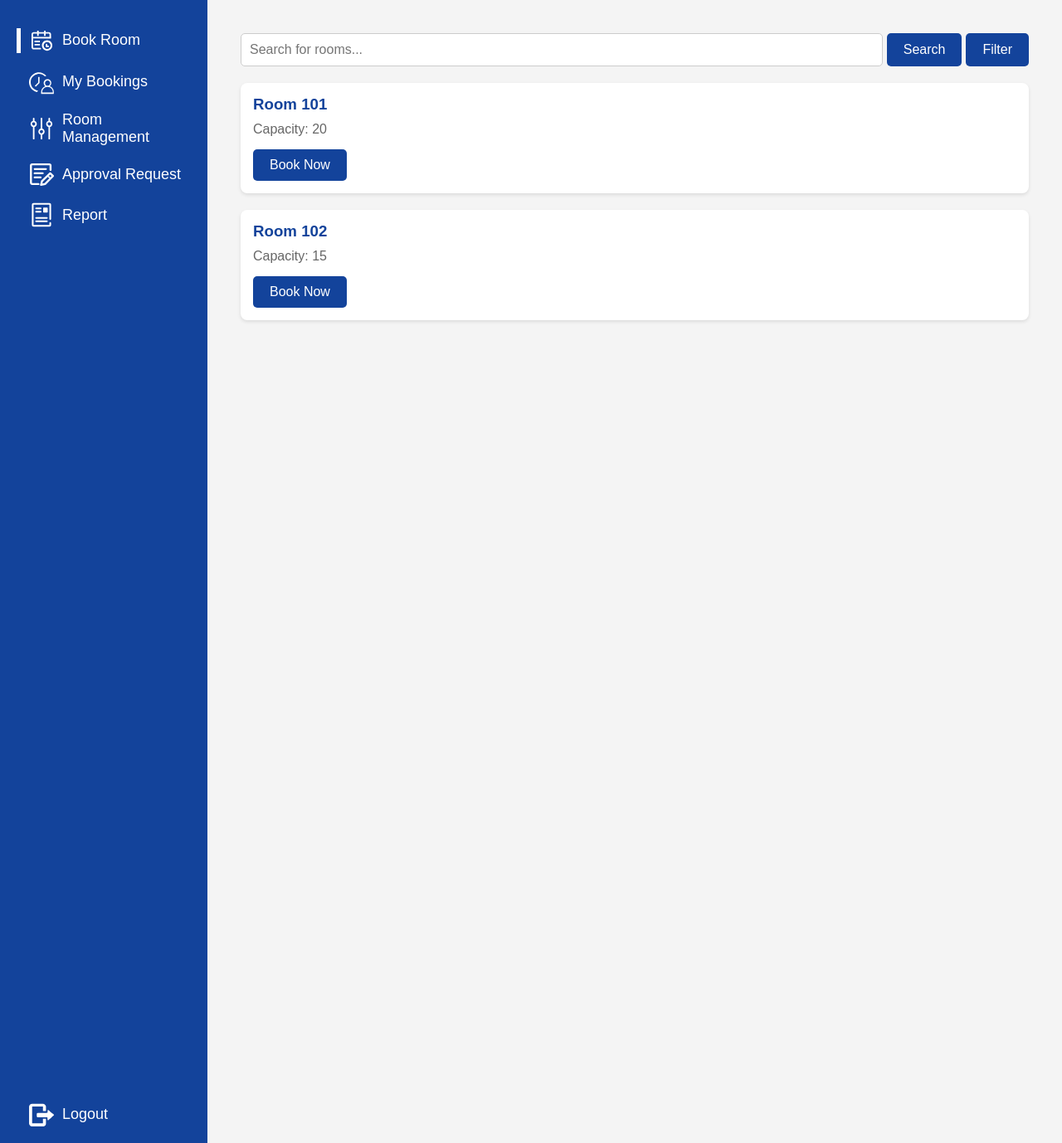
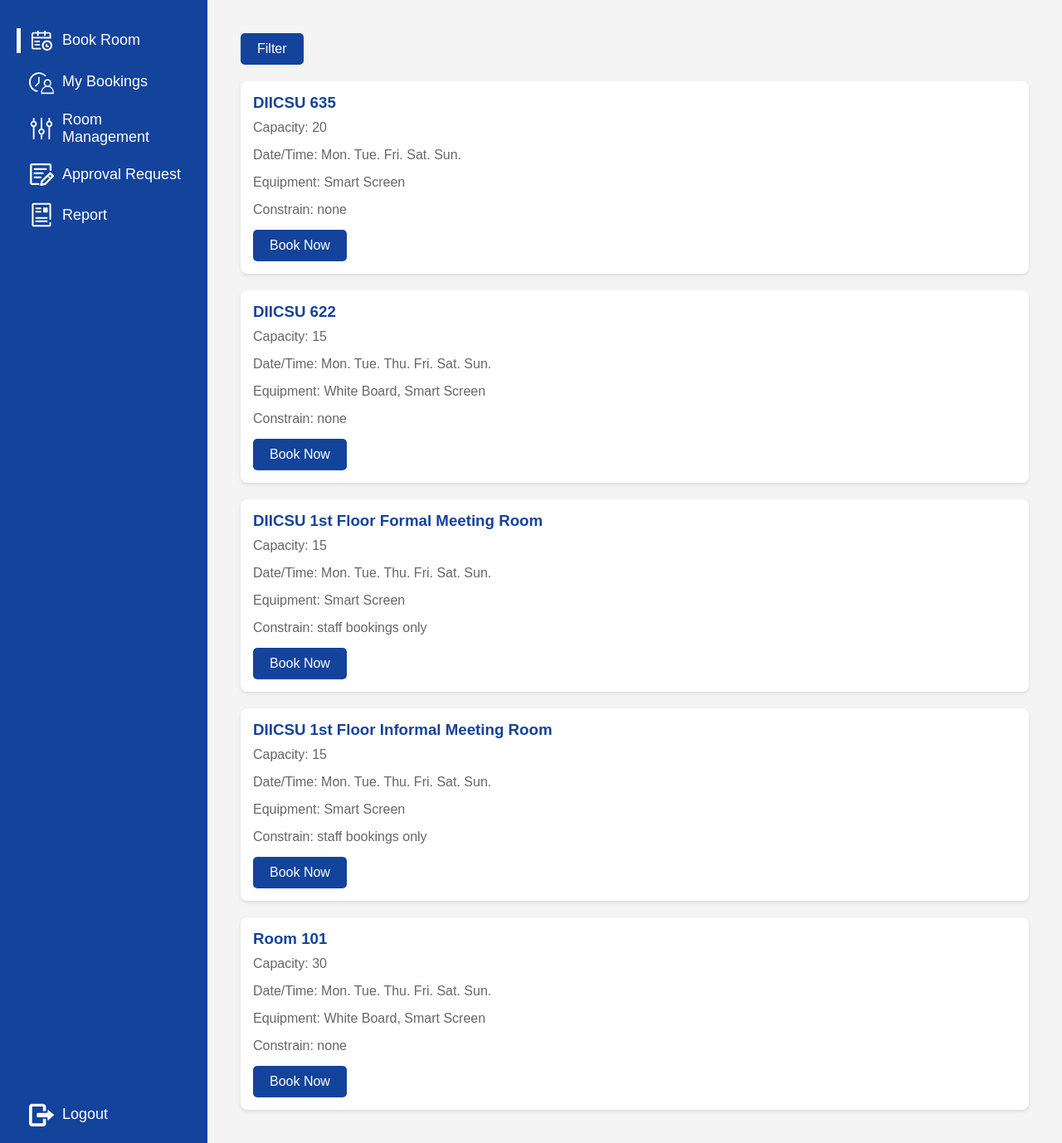
Before and after one commit to Iateautumn/easy_booking_Delta_Force, a Flask app: template app/templates/booking/dashboard.html in a window 1280 px wide. Shown: the part 90-1468 px from the top of the page at 83% size. Run offline with Flask 3, Linux system fonts and the light colour scheme; the template is opened without the code that fills it, so the values that code supplies are empty.

Commit message:
remove unnecessary search bar in booking page; optimizing example cards; update booking time period selection

```diff
--- a/app/static/css/style.css
+++ b/app/static/css/style.css
@@ -143,7 +143,7 @@ header h1 {
     border-radius: 5px;
     cursor: pointer;
     font-size: 16px;
-    margin-left: 5px;
+    margin-left: 0;
 }
 
 .search-bar .search-btn:hover, .search-bar .filter-btn:hover {
@@ -258,6 +258,7 @@ header h1 {
 }
 
 .apply-btn {
+    margin-top: 4px;
     width: 100%;
     padding: 10px;
     background-color: #13439b;
@@ -592,3 +593,13 @@ header h1 {
 .apply-btn:hover {
     background-color: #112d6f;
 }
+
+.date_label {
+    display: flex;
+    align-items: center;
+    margin-bottom: 5px;
+}
+
+.ui-checkbox {
+    margin-right: 10px;
+}
--- a/app/templates/booking/dashboard.html
+++ b/app/templates/booking/dashboard.html
@@ -60,20 +60,50 @@
 
             <section id="book-room-section" class="content-section">
                 <div class="search-bar">
-                    <input type="text" placeholder="Search for rooms...">
-                    <button class="search-btn">Search</button>
+<!--                    <input type="text" placeholder="Search for rooms...">-->
+<!--                    <button class="search-btn">Search</button>-->
                     <button class="filter-btn" id="filter-btn">Filter</button>
                 </div>
                 <div class="room-list">
                     <!-- Example Room Cards -->
                     <div class="room-card">
-                        <h3>Room 101</h3>
+                        <h3>DIICSU 635</h3>
                         <p>Capacity: 20</p>
+                        <p>Date/Time: Mon. Tue. Fri. Sat. Sun.</p>
+                        <p>Equipment: Smart Screen</p>
+                        <p>Constrain: none</p>
                         <button class="action-btn">Book Now</button>
                     </div>
                     <div class="room-card">
-                        <h3>Room 102</h3>
+                        <h3>DIICSU 622</h3>
                         <p>Capacity: 15</p>
+                        <p>Date/Time: Mon. Tue. Thu. Fri. Sat. Sun.</p>
+                        <p>Equipment: White Board, Smart Screen</p>
+                        <p>Constrain: none</p>
+                        <button class="action-btn">Book Now</button>
+                    </div>
+                    <div class="room-card">
+                        <h3>DIICSU 1st Floor Formal Meeting Room</h3>
+                        <p>Capacity: 15</p>
+                        <p>Date/Time: Mon. Tue. Thu. Fri. Sat. Sun.</p>
+                        <p>Equipment: Smart Screen</p>
+                        <p>Constrain: staff bookings only</p>
+                        <button class="action-btn">Book Now</button>
+                    </div>
+                    <div class="room-card">
+                        <h3>DIICSU 1st Floor Informal Meeting Room</h3>
+                        <p>Capacity: 15</p>
+                        <p>Date/Time: Mon. Tue. Thu. Fri. Sat. Sun.</p>
+                        <p>Equipment: Smart Screen</p>
+                        <p>Constrain: staff bookings only</p>
+                        <button class="action-btn">Book Now</button>
+                    </div>
+                    <div class="room-card">
+                        <h3>Room 101</h3>
+                        <p>Capacity: 30</p>
+                        <p>Date/Time: Mon. Tue. Thu. Fri. Sat. Sun.</p>
+                        <p>Equipment: White Board, Smart Screen</p>
+                        <p>Constrain: none</p>
                         <button class="action-btn">Book Now</button>
                     </div>
                 </div>
@@ -82,7 +112,7 @@
     </div>
 
     <!-- Booking Modal -->
-    <div class="booking-modal" id="booking-modal">
+    <div class="booking-modal hidden" id="booking-modal">
         <div class="booking-content">
             <h2>Book Room</h2>
             <div class="booking-group">
@@ -90,12 +120,19 @@
                 <input type="date" id="booking-date" class="input">
             </div>
             <div class="booking-group">
-                <label class="booking-label" for="start-time">Start Time:</label>
-                <input type="time" id="start-time" class="input">
-            </div>
-            <div class="booking-group">
-                <label class="booking-label" for="end-time">End Time:</label>
-                <input type="time" id="end-time" class="input">
+                <label class="booking-label">Time Slots:</label>
+                <div class="time-slots">
+                    <label class="date_label"><input type="checkbox" class="ui-checkbox" value="8:00~8:45"> 8:00~8:45</label>
+                    <label class="date_label"><input type="checkbox" class="ui-checkbox" value="8:55~9:40"> 8:55~9:40</label>
+                    <label class="date_label"><input type="checkbox" class="ui-checkbox" value="10:00~10:45"> 9:50~10:35</label>
+                    <label class="date_label"><input type="checkbox" class="ui-checkbox" value="10:55~11:40"> 10:45~11:30</label>
+                    <label class="date_label"><input type="checkbox" class="ui-checkbox" value="14:00~14:45"> 11:40~12:25</label>
+                    <label class="date_label"><input type="checkbox" class="ui-checkbox" value="14:55~15:40"> 12:35~13:20</label>
+                    <label class="date_label"><input type="checkbox" class="ui-checkbox" value="16:00~16:45"> 13:30~14:15</label>
+                    <label class="date_label"><input type="checkbox" class="ui-checkbox" value="16:55~17:40"> 14:25~15:10</label>
+                    <label class="date_label"><input type="checkbox" class="ui-checkbox" value="19:00~19:45"> 15:20~16:05</label>
+                    <label class="date_label"><input type="checkbox" class="ui-checkbox" value="19:55~20:40"> 16:15~17:00</label>
+                </div>
             </div>
             <button class="apply-btn" id="confirm-booking">Confirm Booking</button>
         </div>
```
